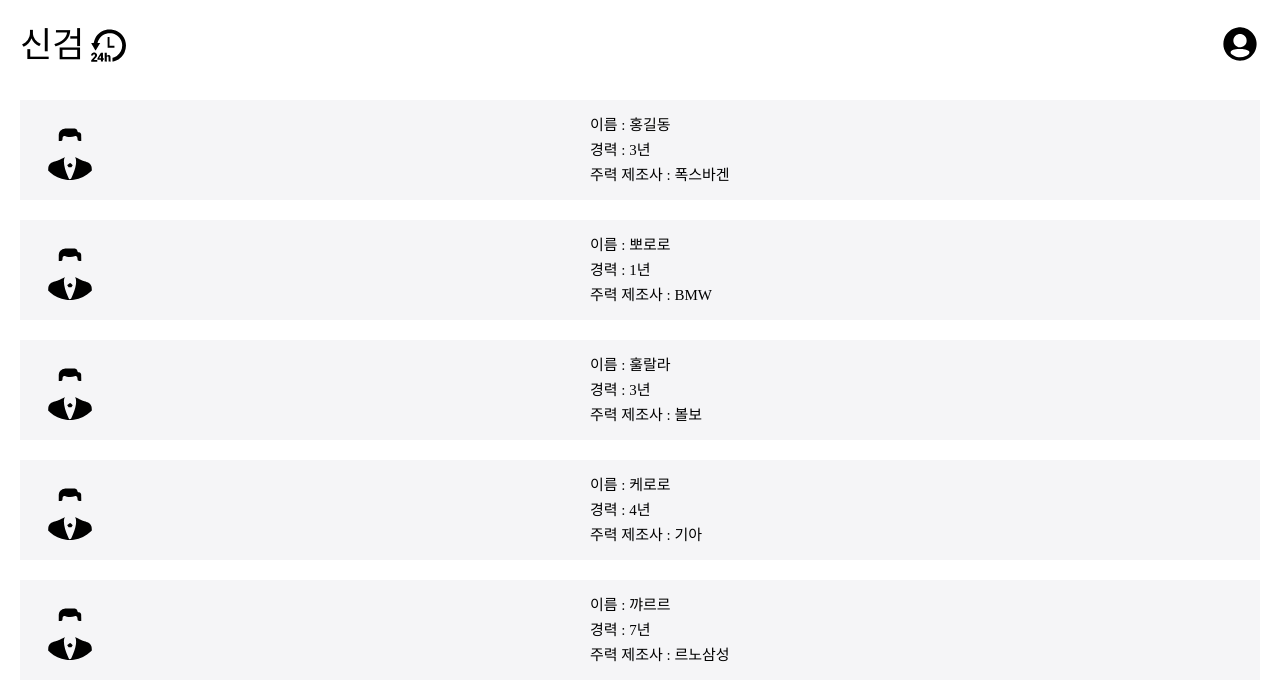
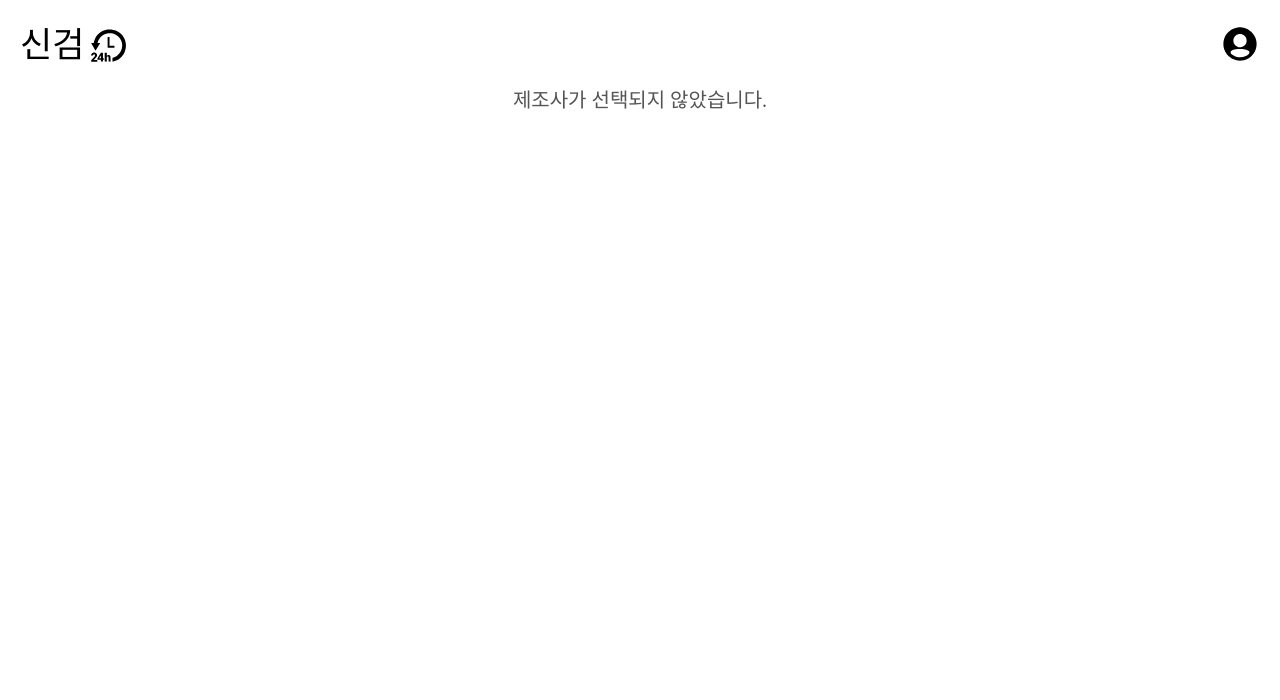
Before and after one commit to KEBBootCamp/Frontend, a React (Vite) app: page /expert-list in a window 1280 px wide. Shown: the top 700 px of the page. Built offline with nearby package versions, Linux system fonts and the light colour scheme; a web font is replaced by a local one.

Commit message:
api_try: 전문가 리스트 API 연결 시도 및 ListItem과 ExpertList 컴포넌트 연결

```diff
--- a/src/components/ExpertList/ListItem.jsx
+++ b/src/components/ExpertList/ListItem.jsx
@@ -1,12 +1,25 @@
 import React from "react";
+import styled from "styled-components";
+import { IcUser } from "../../assets/svg/icon";
 import { useNavigate } from "react-router-dom";
+import { api } from "../../libs/api";
 
-function ListItem({ User_id, User_name, engineer_career }) {
+function ListItem({ id, userName, engineerCareer, engineerBrand, contact, expertIntro }) {
     const navigate = useNavigate();
+    //const location = useLocation();
+    //const userApplication = location.state.userApplication;
 
     const handleClickListItem = () => {
-        navigate();
+        // api.get(
+        //     `/expert/expertDetails?brand=${manufacturer}&model=${model}&place=${inspectionSpace}&inspectDate=${formattedDate}`,
+        //     { withCredentials: true }
+        // );
+        // navigate(`/expert-detail/${id}`, { state: { userApplication: userApplication } });
+        navigate(`/expert-detail/${id}`, {
+            state: { id, userName, engineerCareer, engineerBrand, contact, expertIntro },
+        });
     };
+
     return (
         <React.Fragment>
             <ExpertListBoxWrapper onClick={handleClickListItem}>
@@ -14,9 +27,9 @@
                     <StyledIcUser />
                 </ExpertLeftBox>
                 <ExpertRightBox>
-                    <ExpertRightBoxName>이름 : 홍길동</ExpertRightBoxName>
-                    <ExpertYear>경력 : 3년</ExpertYear>
-                    <ExpertMainCarFactory>주력 제조사 : 폭스바겐</ExpertMainCarFactory>
+                    <ExpertRightBoxName>이름 : {userName}</ExpertRightBoxName>
+                    <ExpertYear>경력 : {engineerCareer}</ExpertYear>
+                    <ExpertMainCarFactory>주력 제조사 : {engineerBrand}</ExpertMainCarFactory>
                 </ExpertRightBox>
             </ExpertListBoxWrapper>
         </React.Fragment>
--- a/src/pages/ExpertList.jsx
+++ b/src/pages/ExpertList.jsx
@@ -1,70 +1,88 @@
 import React from "react";
 import styled from "styled-components";
 import Header from "../components/common/Header";
-import { IcUser } from "../assets/svg/icon";
-import { useNavigate } from "react-router-dom";
+import ListItem from "../components/ExpertList/ListItem";
+import { useLocation, useNavigate } from "react-router-dom";
 
 function ExpertList() {
+    const expertData = [
+        {
+            id: 1,
+            userName: "김정환",
+            engineerCareer: "1년",
+            engineerBrand: "현대",
+            contact: "010-1111-1111",
+            expertIntro: "현대차 검수 전문가입니다.",
+        },
+        {
+            id: 2,
+            userName: "이장훈",
+            engineerCareer: "3년",
+            engineerBrand: "르노삼성",
+            contact: "010-2222-2222",
+            expertIntro: "르노삼성 검수에 자신 있습니다.",
+        },
+        {
+            id: 3,
+            userName: "박정완",
+            engineerCareer: "3년",
+            engineerBrand: "현대",
+            contact: "010-3333-3333",
+            expertIntro: "현대차 검수 천재이니 연락주세요.",
+        },
+        {
+            id: 4,
+            userName: "이경찬",
+            engineerCareer: "4년",
+            engineerBrand: "기아",
+            contact: "010-4444-4444",
+            expertIntro: "검수에 최선을 다하겠습니다.",
+        },
+        {
+            id: 5,
+            userName: "박수언",
+            engineerCareer: "7년",
+            engineerBrand: "르노삼성",
+            contact: "010-5555-5555",
+            expertIntro: "르노삼성 7년차 정비사입니다.",
+        },
+    ];
+
     const navigate = useNavigate();
+    const location = useLocation();
+    const manufacturer = location.state?.manufacturer; // 전달된 제조사 가져오기
+    //const userApplication = location.state.userApplication;
 
-    const handleClickExpertButton = () => {
-        navigate("/expert-detail");
-    };
+    // 전달된 제조사에 맞는 전문가 필터링
+    const filteredExperts = expertData.filter((expert) => expert.engineerBrand === manufacturer);
+
+    if (!manufacturer) {
+        return (
+            <ExpertListWrapper>
+                <Header />
+                <NoExpertsMessage>제조사가 선택되지 않았습니다.</NoExpertsMessage>
+            </ExpertListWrapper>
+        );
+    }
 
     return (
         <ExpertListWrapper>
             <Header />
             <ExpertBodyWrapper>
-                <ExpertListBoxWrapper onClick={handleClickExpertButton}>
-                    <ExpertLeftBox>
-                        <StyledIcUser />
-                    </ExpertLeftBox>
-                    <ExpertRightBox>
-                        <ExpertRightBoxName>이름 : 홍길동</ExpertRightBoxName>
-                        <ExpertYear>경력 : 3년</ExpertYear>
-                        <ExpertMainCarFactory>주력 제조사 : 폭스바겐</ExpertMainCarFactory>
-                    </ExpertRightBox>
-                </ExpertListBoxWrapper>
-                <ExpertListBoxWrapper>
-                    <ExpertLeftBox>
-                        <StyledIcUser />
-                    </ExpertLeftBox>
-                    <ExpertRightBox>
-                        <ExpertRightBoxName>이름 : 뽀로로</ExpertRightBoxName>
-                        <ExpertYear>경력 : 1년</ExpertYear>
-                        <ExpertMainCarFactory>주력 제조사 : BMW</ExpertMainCarFactory>
-                    </ExpertRightBox>
-                </ExpertListBoxWrapper>
-                <ExpertListBoxWrapper>
-                    <ExpertLeftBox>
-                        <StyledIcUser />
-                    </ExpertLeftBox>
-                    <ExpertRightBox>
-                        <ExpertRightBoxName>이름 : 훌랄라</ExpertRightBoxName>
-                        <ExpertYear>경력 : 3년</ExpertYear>
-                        <ExpertMainCarFactory>주력 제조사 : 볼보</ExpertMainCarFactory>
-                    </ExpertRightBox>
-                </ExpertListBoxWrapper>
-                <ExpertListBoxWrapper onClick={handleClickExpertButton}>
-                    <ExpertLeftBox>
-                        <StyledIcUser />
-                    </ExpertLeftBox>
-                    <ExpertRightBox>
-                        <ExpertRightBoxName>이름 : 케로로</ExpertRightBoxName>
-                        <ExpertYear>경력 : 4년</ExpertYear>
-                        <ExpertMainCarFactory>주력 제조사 : 기아</ExpertMainCarFactory>
-                    </ExpertRightBox>
-                </ExpertListBoxWrapper>
-                <ExpertListBoxWrapper>
-                    <ExpertLeftBox>
-                        <StyledIcUser />
-                    </ExpertLeftBox>
-                    <ExpertRightBox>
-                        <ExpertRightBoxName>이름 : 꺄르르</ExpertRightBoxName>
-                        <ExpertYear>경력 : 7년</ExpertYear>
-                        <ExpertMainCarFactory>주력 제조사 : 르노삼성</ExpertMainCarFactory>
-                    </ExpertRightBox>
-                </ExpertListBoxWrapper>
+                {filteredExperts.length > 0 ? (
+                    filteredExperts.map((item) => (
+                        <ListItem
+                            key={item.id}
+                            userName={item.userName}
+                            engineerCareer={item.engineerCareer}
+                            engineerBrand={item.engineerBrand}
+                            contact={item.contact}
+                            expertIntro={item.expertIntro}
+                        />
+                    ))
+                ) : (
+                    <NoExpertsMessage>해당 제조사의 전문가가 없습니다.</NoExpertsMessage>
+                )}
             </ExpertBodyWrapper>
         </ExpertListWrapper>
     );
@@ -86,52 +104,10 @@
     flex-direction: column;
     gap: 2rem;
 `;
+const NoExpertsMessage = styled.div`
+    font-size: 2rem;
+    text-align: center;
 
-const ExpertListBoxWrapper = styled.div`
-    width: 100%;
-
-    font-size: 1.5rem;
-    background-color: rgb(245, 245, 247);
-
-    display: flex;
-    align-items: center;
-
-    cursor: pointer;
-    transition: all 0.3s ease 0s;
+    margin-top: 2rem;
+    color: #555;
 `;
-
-const ExpertLeftBox = styled.div`
-    width: 10rem;
-    height: 10rem;
-
-    display: flex;
-    flex-direction: column;
-    align-items: center;
-    justify-content: center;
-`;
-
-const StyledIcUser = styled(IcUser)`
-    width: 6rem;
-    height: 6rem;
-`;
-const ExpertRightBox = styled.div`
-    width: calc(100% - 10rem);
-
-    display: flex;
-    flex-direction: column;
-    align-items: center;
-    gap: 1rem;
-
-    background-color: rgb(245, 245, 247);
-`;
-
-const ExpertRightBoxName = styled.div`
-    width: 20rem;
-`;
-const ExpertMainCarFactory = styled.div`
-    width: 20rem;
-`;
-
-const ExpertYear = styled.div`
-    width: 20rem;
-`;
```
